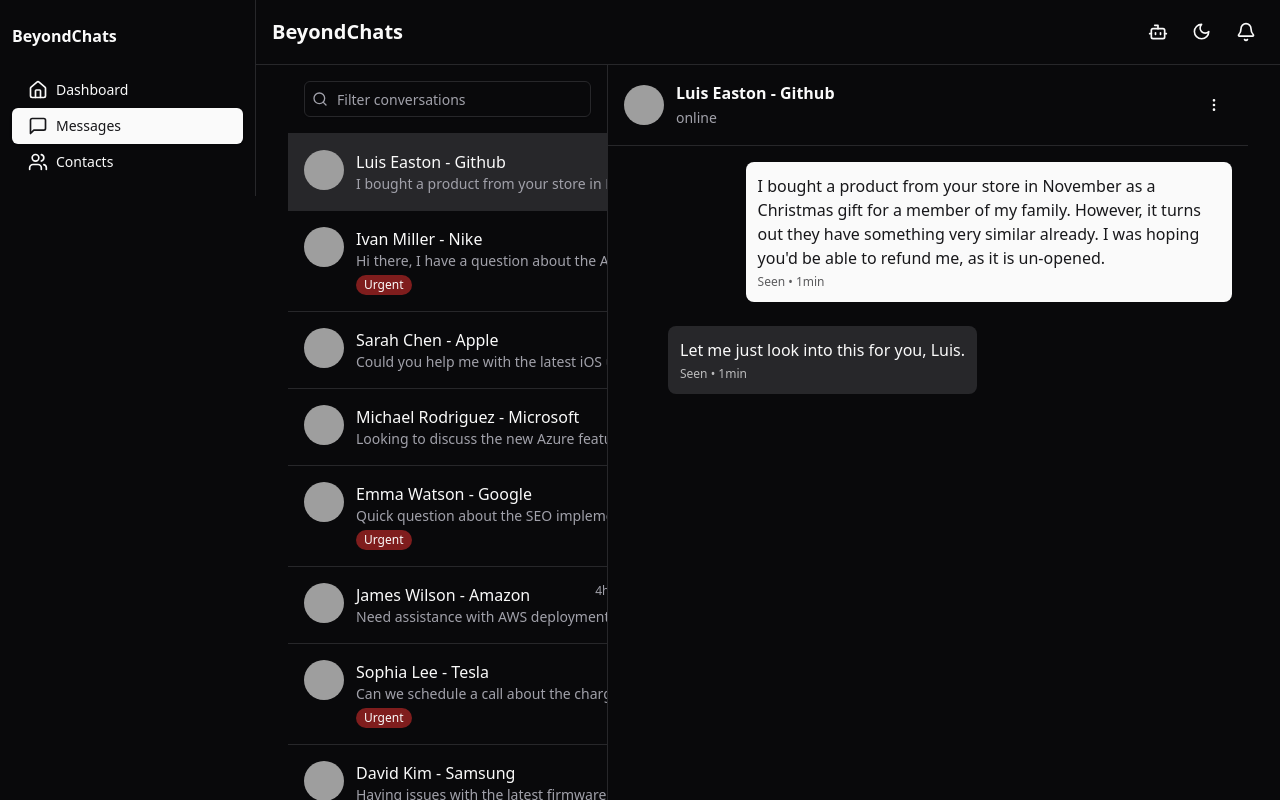
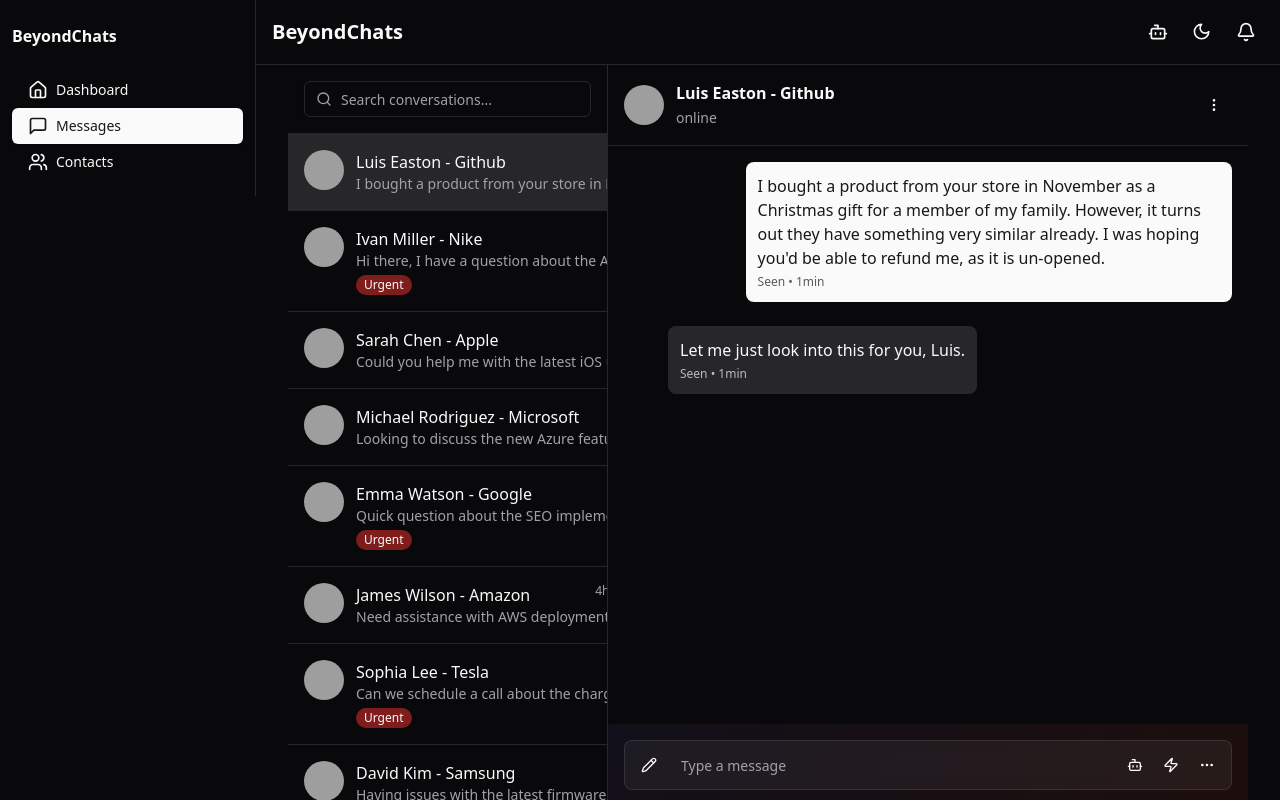
Before and after one commit to rahulkakkar01/Beyondchats, a React (Vite) app: page /inbox in a window 1280 px wide. Built offline with nearby package versions, Linux system fonts and the light colour scheme; grey boxes are pictures that could not be loaded.

Commit message:
Update inbox.jsx

```diff
--- a/src/pages/inbox.jsx
+++ b/src/pages/inbox.jsx
@@ -2,7 +2,7 @@ import { useState, useEffect } from 'react';
 import { useSearchParams } from 'react-router-dom';
 import { ChatWindow } from '@/components/chatwindow';
 import { ChatInput } from '@/components/chatinput';
-import { Clock, MoreVertical, Search } from 'lucide-react';
+import { Clock, MoreVertical, Search, Menu } from 'lucide-react';
 import { Button } from '@/components/ui/button';
 import { Input } from '@/components/ui/input';
 import { Avatar, AvatarImage, AvatarFallback } from "@/components/ui/avatar";
@@ -16,6 +16,7 @@ export function Inbox() {
   const [filteredConversations, setFilteredConversations] = useState(conversations);
   const [activeConversation, setActiveConversation] = useState(conversations[0]);
   const [messages, setMessages] = useState({});
+  const [isSidebarOpen, setIsSidebarOpen] = useState(false);
 
   // Initialize messages for each conversation
   useEffect(() => {
@@ -79,27 +80,34 @@ export function Inbox() {
   return (
     <div className="flex h-full">
       {/* Left sidebar with conversations */}
-      <div className="w-80 border-r flex flex-col bg-background z-10">
+      <div className={cn(
+        "w-full sm:w-80 border-r bg-background",
+        "fixed sm:relative inset-y-0 left-0 z-20",
+        "transform transition-transform duration-200 ease-in-out",
+        !isSidebarOpen && "-translate-x-full sm:translate-x-0"
+      )}>
         <div className="p-4 border-b">
           <div className="relative">
-            <Search className="absolute left-2 top-2.5 h-4 w-4 text-muted-foreground" />
+            <Search className="absolute left-3 top-1/2 transform -translate-y-1/2 h-4 w-4 text-muted-foreground" />
             <Input
-              placeholder="Filter conversations"
-              className="pl-8"
+              placeholder="Search conversations..."
+              className="pl-9"
               value={searchQuery}
               onChange={(e) => setSearchQuery(e.target.value)}
             />
           </div>
         </div>
-        <div className="flex-1 overflow-y-auto">
+        <div className="overflow-y-auto h-[calc(100vh-8rem)]">
           {filteredConversations.map((conv) => (
             <div
               key={conv.id}
-              onClick={() => setActiveConversation(conv)}
+              onClick={() => {
+                setActiveConversation(conv);
+                setIsSidebarOpen(false);
+              }}
               className={cn(
-                "p-4 hover-card",
-                "border-b cursor-pointer",
-                "bg-background hover:bg-muted/50",
+                "p-4 border-b cursor-pointer",
+                "hover:bg-muted/50",
                 activeConversation?.id === conv.id && "bg-muted"
               )}
             >
```
